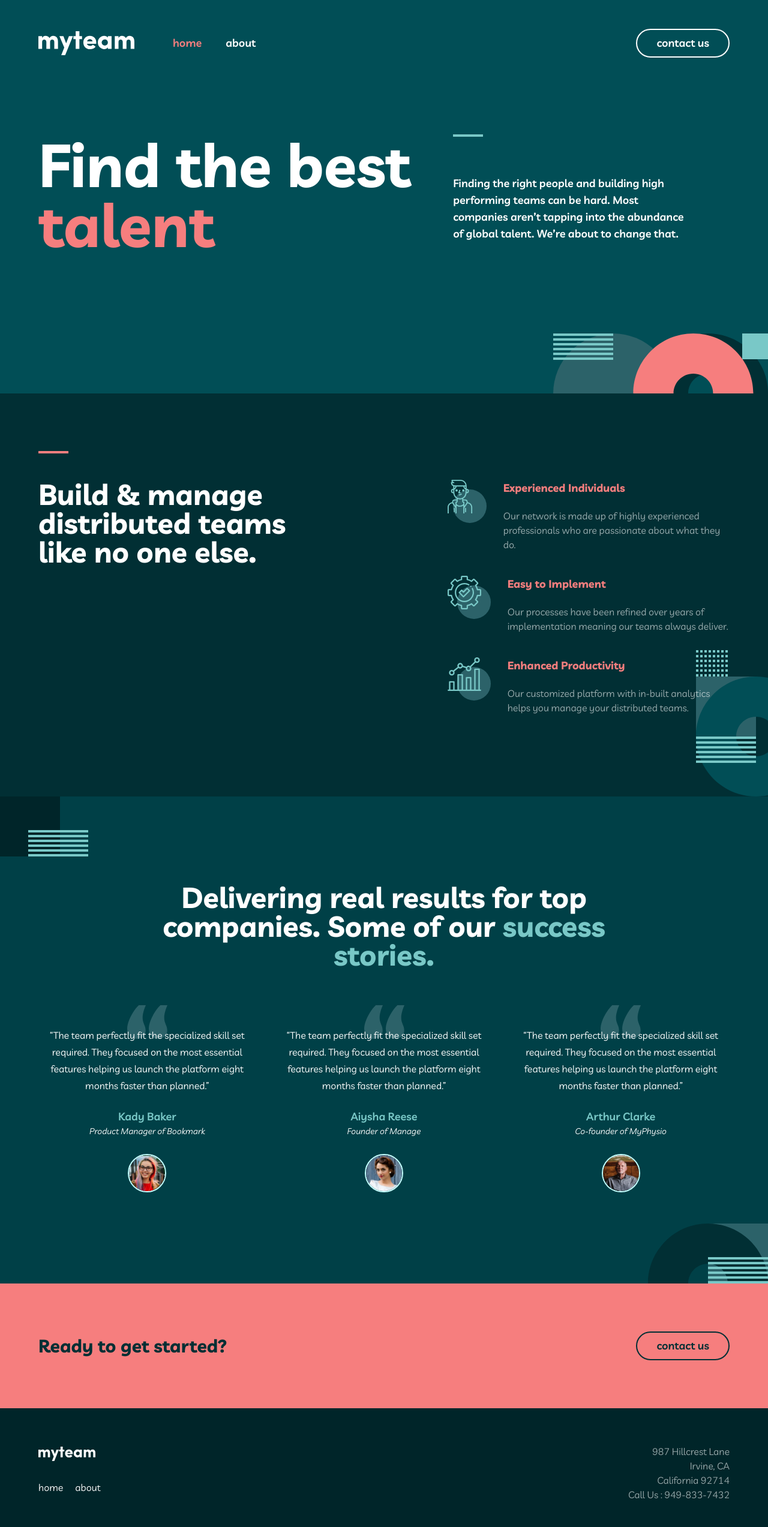
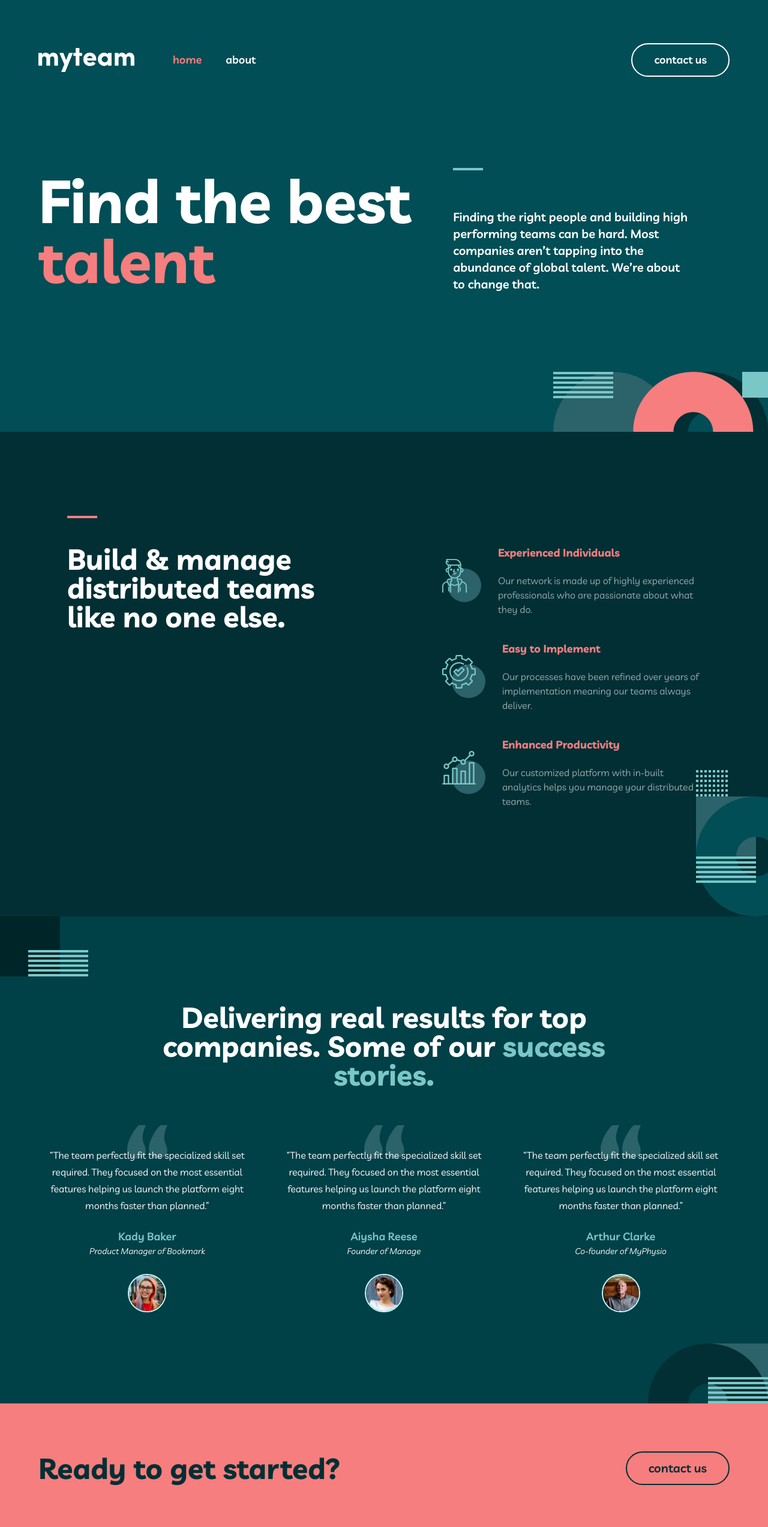
Before and after one commit to mgrevious/fem-myteam-multipage-website, a React (Vite) app: page / in a window 1280 px wide. Shown: the top 2546 px of the page at 60% size. Built offline with nearby package versions, Linux system fonts and the light colour scheme.

Commit message:
Fixed styling issues across pages.

```diff
--- a/src/components/Contact.tsx
+++ b/src/components/Contact.tsx
@@ -4,15 +4,15 @@ import { Link } from 'react-router-dom';
 const Contact: React.FC = () => {
   return (
     <section className="bg-secondary contact-section">
-      <div className="flex justify-center items-center py-20 px-6 sm:px-10 lg:px-16 sm:container sm:mx-auto lg:container lg:mx-auto">
+      <div className="flex justify-center items-center py-20 px-6 sm:px-28 xl:px-16 sm:container sm:mx-auto xl:container xl:mx-auto">
         <section className="flex flex-col sm:flex-row justify-center sm:justify-between sm:items-center sm:w-full">
-          <h3 className="text-sacramento-state-green text-3xl font-bold mb-7 sm:mb-0 text-center">
+          <h3 className="text-sacramento-state-green text-3xl font-bold mb-7 sm:mb-0 text-center xl:text-[48px]">
             Ready to get started?
           </h3>
           <div className="text-center">
             <Link
               to="/contact"
-              className="py-2 px-8 inline-block font-semibold text-lg text-sacramento-state-green border-2 border-sacramento-state-green rounded-full"
+              className="py-3 px-9 inline-block font-semibold text-xl text-sacramento-state-green border-2 border-sacramento-state-green rounded-full"
             >
               contact us
             </Link>
--- a/src/components/Footer.tsx
+++ b/src/components/Footer.tsx
@@ -12,15 +12,15 @@ const Footer: React.FC = () => {
   return (
     <>
       <div className="bg-dark-green text-white">
-        <div className="py-16 sm:py-16 px-6 sm:px-10 lg:px-16 sm:container sm:mx-auto lg:container lg:mx-auto">
-          <div className="flex flex-col justify-center items-center">
-            <div className="flex flex-col sm:flex-row justify-center sm:justify-between items-center sm:w-full sm:items-start">
+        <div className="py-16 sm:py-16 px-6 sm:px-10 xl:px-16 sm:container sm:mx-auto xl:container xl:mx-auto">
+          <div className="flex flex-col justify-center items-center xl:flex-row xl:h-[100px]">
+            <div className="flex flex-col items-center justify-center sm:flex-row sm:justify-between sm:w-full sm:items-start xl:justify-start">
               {' '}
               <div className="flex flex-col items-center sm:items-start">
                 <img
                   src={logo}
                   alt="Footer myteam logo"
-                  className="w-[95px] mb-9"
+                  className="w-[95px] xl:w-[160px] mb-9"
                 />
                 <div className="flex justify-center align-center gap-9 sm:gap-5">
                   <Link onClick={handleScroll} to="/">
@@ -31,14 +31,14 @@ const Footer: React.FC = () => {
                   </Link>
                 </div>
               </div>
-              <ul className="list-none text-center sm:text-right my-10 sm:m-0 opacity-60">
+              <ul className="list-none text-center sm:text-right xl:text-left xl:ml-32 xl:mt-1 my-10 sm:m-0 opacity-60">
                 <li className="mb-2">987 Hillcrest Lane</li>
                 <li className="mb-2">Irvine, CA</li>
                 <li className="mb-2">California 92714</li>
                 <li className="mb-2">Call Us : 949-833-7432</li>
               </ul>
             </div>
-            <div className="sm:flex sm:flex-row sm:justify-between sm:w-full sm:mt-10">
+            <div className="flex flex-col sm:flex sm:flex-row sm:justify-between sm:w-full sm:mt-10 xl:flex-col xl:justify-between xl:items-end xl:m-0 xl:h-full">
               <div className="flex justify-center gap-4 mb-5">
                 <img src={facebookIcon} alt="Facebook Icon" />
                 <img src={pinterestIcon} alt="Pinterest Icon" />
--- a/src/components/Header.tsx
+++ b/src/components/Header.tsx
@@ -19,7 +19,7 @@ const Header: React.FC = () => {
 
   return (
     <>
-      <div className="py-12 px-6 sm:px-10 lg:px-16 sm:container sm:mx-auto lg:container lg:mx-auto">
+      <div className="py-[72px] px-6 sm:px-10 lg:px-16 sm:container sm:mx-auto lg:container lg:mx-auto">
         <header className="text-lg text-center font-semibold text-secondary">
           <nav>
             <div className="flex justify-between items-center">
@@ -46,7 +46,7 @@ const Header: React.FC = () => {
               </div>
               <Link
                 to="/contact"
-                className="hidden sm:inline-block h-12 font-semibold text-lg border-2 text-white border-white rounded-full py-2 px-8"
+                className="hidden sm:inline-block font-semibold text-lg border-2 text-white border-white rounded-full py-3 px-9"
               >
                 contact us
               </Link>
--- a/src/routes/contact/index.tsx
+++ b/src/routes/contact/index.tsx
@@ -20,22 +20,22 @@ const Contact = () => {
   ];
   return (
     <section className={classes['section-1']}>
-      <div className="pt-10 pb-24 px-6 sm:px-10 lg:px-16 sm:container sm:mx-auto lg:container lg:mx-auto">
-        <div className="grid grid-cols-1 sm:grid-cols-2">
-          <div className="flex flex-col">
-            <h1 className="mb-6 sm:mb-9 text-center sm:text-left text-[40px] sm:text-[64px] font-bold">
+      <div className="pt-10 pb-24 px-6 sm:px-28 xl:px-16 sm:container sm:mx-auto xl:container xl:mx-auto xl:pt-20 xl:pb-36">
+        <div className="grid grid-cols-1 xl:grid-cols-2">
+          <div className="flex flex-col items-center xl:items-start">
+            <h1 className="mb-6 sm:mb-9 xl:mb-12 text-center xl:text-left text-[40px] sm:text-[64px] font-bold">
               Contact
             </h1>
-            <h2 className="text-center mb-12 sm:text-left text-[32px] text-secondary font-bold lg:mb-9">
+            <h2 className="text-center mb-12 xl:text-left text-[32px] text-secondary font-bold">
               Ask us about
             </h2>
-            <div>
+            <div className="flex flex-col">
               {thingsToAsk.map((data) => (
-                <div className="flex items-center mb-8 lg:mb-4">
+                <div className="flex items-center mb-8 xl:mb-4">
                   <div className="w-16 h-16 shrink-0 mr-6">
                     <img src={data.icon} alt="icon" />
                   </div>
-                  <div className="lg:ml-8 font-semibold text-xl">
+                  <div className="xl:ml-8 font-semibold text-xl">
                     {data.text}
                   </div>
                 </div>
@@ -63,13 +63,12 @@ const Contact = () => {
               placeholder="Title"
               type="text"
             />
-            <input
-              className="bg-transparent autofill:text-white autofill:bg-dark-green border-b border-b-white w-full placeholder:text-white placeholder:opacity-60 placeholder:text-sm px-4 py-5 mb-3 outline-none"
+            <textarea
+              className="bg-transparent min-h-28 autofill:text-white autofill:bg-dark-green border-b border-b-white w-full placeholder:text-white placeholder:opacity-60 placeholder:text-sm px-4 py-5 mb-3 outline-none"
               placeholder="Message"
-              type="text"
             />
             <button
-              className="bg-white text-sacramento-state-green px-8 h-12 font-semibold text-lg rounded-full mt-4"
+              className="bg-white text-sacramento-state-green px-8 h-12 font-semibold text-xl rounded-full mt-4"
               type="submit"
             >
               submit
--- a/src/routes/home/Pitch.tsx
+++ b/src/routes/home/Pitch.tsx
@@ -9,7 +9,7 @@ interface Props {
 const Pitch: React.FC<Props> = ({ icon, header, content }) => {
   return (
     <section
-      className={`mb-14 sm:mb-10 flex flex-col sm:flex-row items-center sm:justify-center sm:items-start`}
+      className={`mb-14 sm:mb-10 flex flex-col sm:flex-row items-center sm:justify-start sm:items-center`}
     >
       <img src={icon.src} alt={icon.alt} className="mb-6 sm:mb-0 sm:mr-7" />
       <div>
--- a/src/routes/home/index.tsx
+++ b/src/routes/home/index.tsx
@@ -14,15 +14,15 @@ const Home = () => {
     <>
       <section>
         <div
-          className={`py-10 px-6 sm:px-10 lg:px-16 sm:container sm:mx-auto lg:container lg:mx-auto ${classes['section-1']}`}
+          className={`py-10 px-6 sm:px-10 xl:px-16 sm:container sm:mx-auto xl:container xl:mx-auto ${classes['section-1']}`}
         >
-          <div className="sm:mt-4 lg:mb-48 lg:mt-10 lg:flex lg:justify-between">
-            <h1 className="text-[40px] leading-[1em] sm:text-[64px] text-center font-bold mb-6 px-10 lg:p-0 sm:px-40 lg:text-left lg:text-[100px] lg:m-0">
+          <div className="flex flex-col sm:mt-4 sm:items-center xl:flex-row xl:mb-48 xl:mt-10 xl:flex xl:justify-between">
+            <h1 className="text-center font-bold mb-6 px-10 xl:p-0 text-[40px] leading-[1em] sm:text-[64px] sm:w-3/6 xl:w-full xl:text-left xl:text-[100px] xl:m-0">
               Find the best <span className="text-secondary">talent</span>
             </h1>
-            <div className="lg:flex lg:flex-col lg:justify-start lg:max-w-[40%]">
-              <div className="hidden lg:block lg:w-[50px] h-1 bg-rapture-blue mb-16" />
-              <p className="font-semibold text-center leading-7 mb-40 sm:mb-48 sm:px-32 lg:text-left lg:text-lg lg:m-0 lg:px-0 lg:pr-16">
+            <div className="sm:flex sm:justify-center xl:flex xl:flex-col xl:justify-start xl:max-w-[40%]">
+              <div className="hidden xl:block xl:w-[50px] h-1 bg-rapture-blue mb-16" />
+              <p className="font-semibold text-center leading-7 mb-40 sm:mb-48 sm:w-3/6 xl:w-full xl:text-left xl:text-xl xl:m-0 xl:px-0 xl:pr-16">
                 Finding the right people and building high performing teams can
                 be hard. Most companies aren’t tapping into the abundance of
                 global talent. We’re about to change that.
@@ -32,15 +32,15 @@ const Home = () => {
         </div>
       </section>
       <section className={`${classes['section-2']} bg-sacramento-state-green`}>
-        <div className="pt-16 pb-4 sm:py-24 px-6 sm:px-10 lg:px-16 sm:container sm:mx-auto lg:container lg:mx-auto">
-          <div className="lg:flex lg:justify-between">
+        <div className="pt-16 pb-4 sm:py-24 px-6 sm:px-28 sm:container sm:mx-auto xl:py-[140px] xl:container xl:mx-auto">
+          <div className="xl:flex xl:justify-between">
             <div className="relative">
               <div className="w-[50px] bg-secondary h-1 absolute top-0 left-0"></div>
-              <h2 className="text-[32px] font-bold mb-14 w-2/3 pt-12 lg:text-[48px]">
+              <h2 className="text-[32px] font-bold mb-14 w-2/3 pt-12 xl:text-[48px]">
                 Build & manage distributed teams like no one else.
               </h2>
             </div>
-            <div className="lg:pt-12">
+            <div className="xl:pt-12 sm:flex sm:flex-col sm:justify-start">
               <Pitch
                 icon={{ src: personIcon, alt: 'Person Icon' }}
                 header="Experienced Individuals"
@@ -62,12 +62,12 @@ const Home = () => {
         </div>
       </section>
       <section className={`${classes['section-3']} bg-deep-jungle-green`}>
-        <div className="testimonials py-32 px-6 sm:px-10 sm:py-20 lg:px-16 lg:py-32 sm:container sm:mx-auto lg:container lg:mx-auto">
-          <h2 className="text-[32px] sm:mt-8 text-center font-bold mb-4 lg:mt-4 lg:px-32 lg:text-5xl">
+        <div className="testimonials py-32 px-6 sm:px-28 sm:py-20 xl:px-16 xl:py-32 sm:container sm:mx-auto xl:py-[140px xl:container xl:mx-auto">
+          <h2 className="text-[32px] sm:mt-8 text-center font-bold mb-4 xl:mt-4 xl:px-32 xl:text-5xl">
             Delivering real results for top companies. Some of our{' '}
             <span className="text-rapture-blue">success stories.</span>
           </h2>
-          <div className="lg:flex lg:items-start lg:justify-between lg:gap-8 lg:mt-10">
+          <div className="xl:flex xl:items-start xl:justify-between xl:gap-8 xl:mt-10">
             <Testimonial
               image={{ src: person1Img, alt: 'Testimonial photo of Kady' }}
               person={{
```
Also changed, not shown: src/routes/about/index.tsx (+12 -12 lines).
